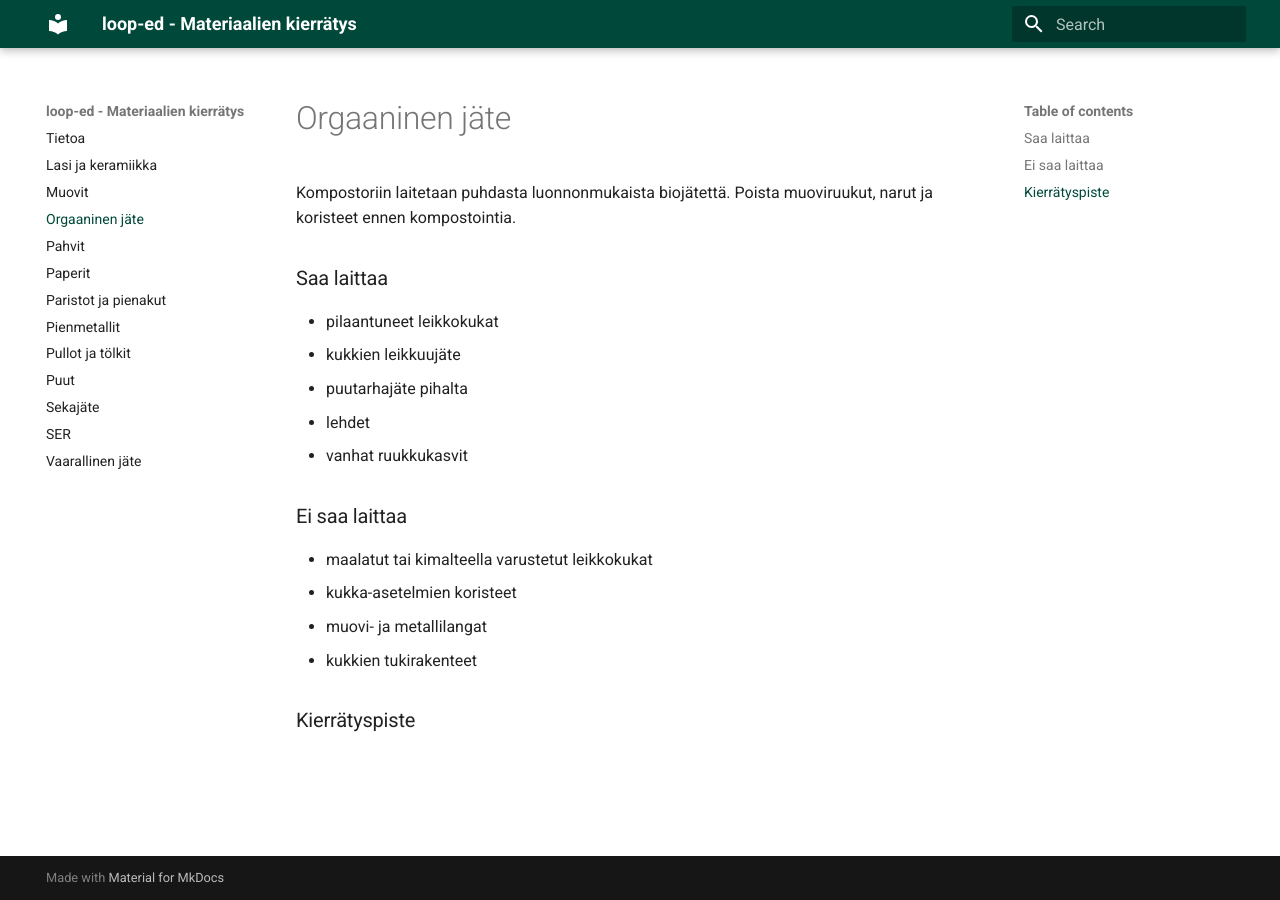
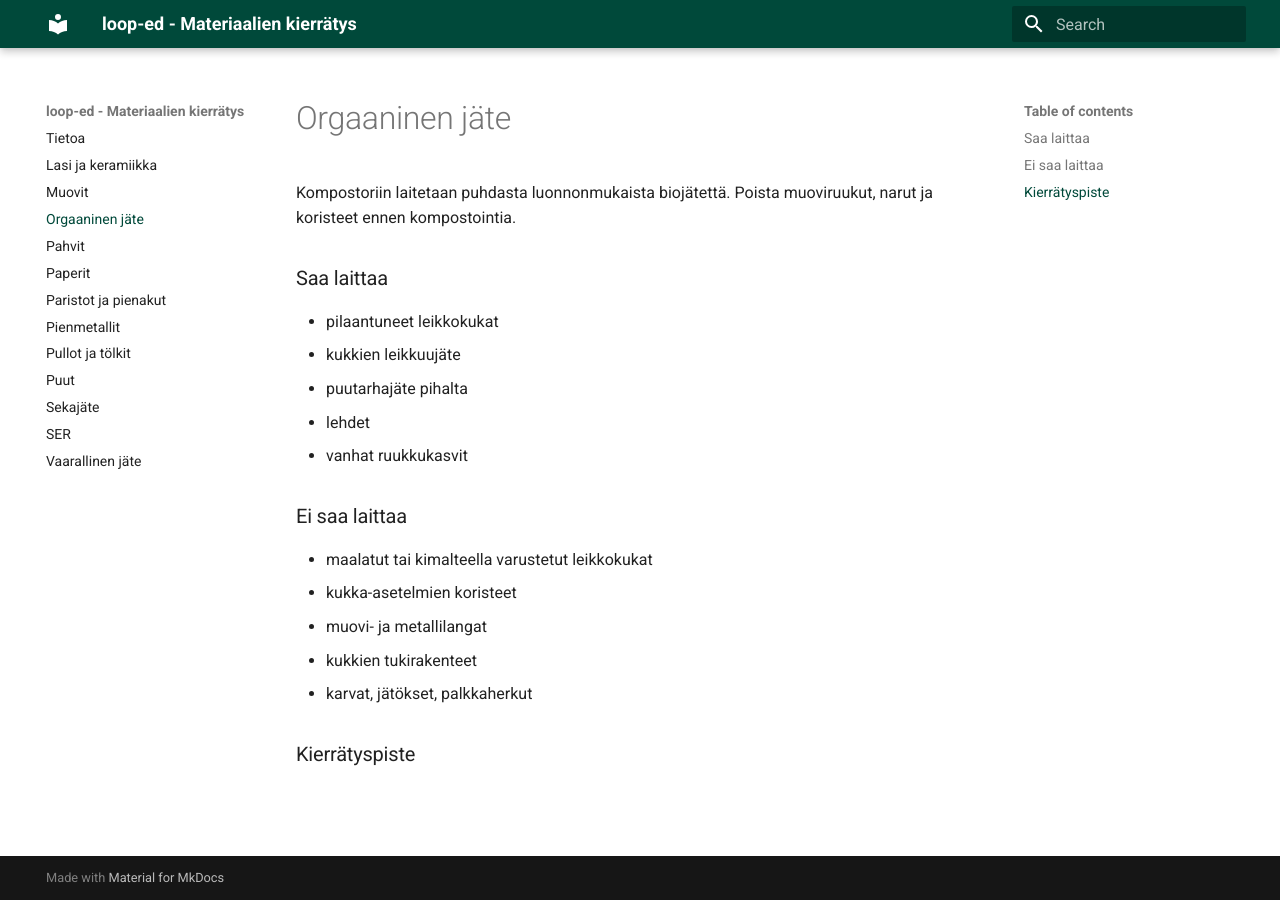
Before and after one commit to vt13op/loop-ed, an MkDocs documentation site: the page built from docs/orgaaninen_jate.md, in a window 1280 px wide. Built offline with MkDocs 1.6.1 and Material for MkDocs 9.7.7, drawn with Linux system fonts in a browser that asks for light colours; some of the changed lines change nothing that is shown.

Commit message:
Replace 'orgaaninen_jate-kompostoitava.md' with 'orgaaninen_jate.md' in navigation; add content for organic waste composting guidelines.

```diff
--- a/docs/orgaaninen_jate-kompostoitava.md
+++ b/docs/orgaaninen_jate.md
@@ -14,5 +14,6 @@ Kompostoriin laitetaan puhdasta luonnonmukaista biojätettä. Poista 	muoviruuku
 - kukka-asetelmien koristeet
 - muovi- ja metallilangat
 - kukkien tukirakenteet
+- karvat, jätökset, palkkaherkut
 
 ### Kierrätyspiste
--- a/mkdocs.yml
+++ b/mkdocs.yml
@@ -5,7 +5,7 @@ nav:
   - Tietoa: index.md
   - Lasi ja keramiikka: lasi_ja_keramiikka.md
   - Muovit: muovit.md
-  - Orgaaninen jäte: orgaaninen_jate-kompostoitava.md
+  - Orgaaninen jäte: orgaaninen_jate.md
   - Pahvit: pahvit.md
   - Paperit: paperit.md
   - Paristot ja pienakut: paristot_ja_pienakut.md
```
Also changed, not shown: docs/sekajate.md (+1 -1 lines).
